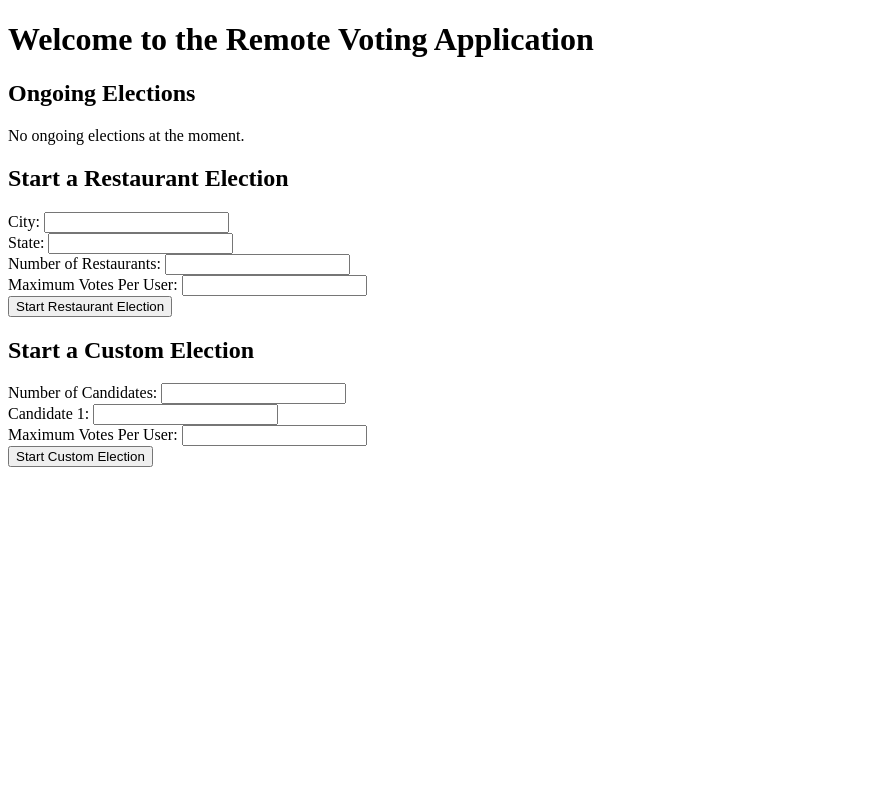
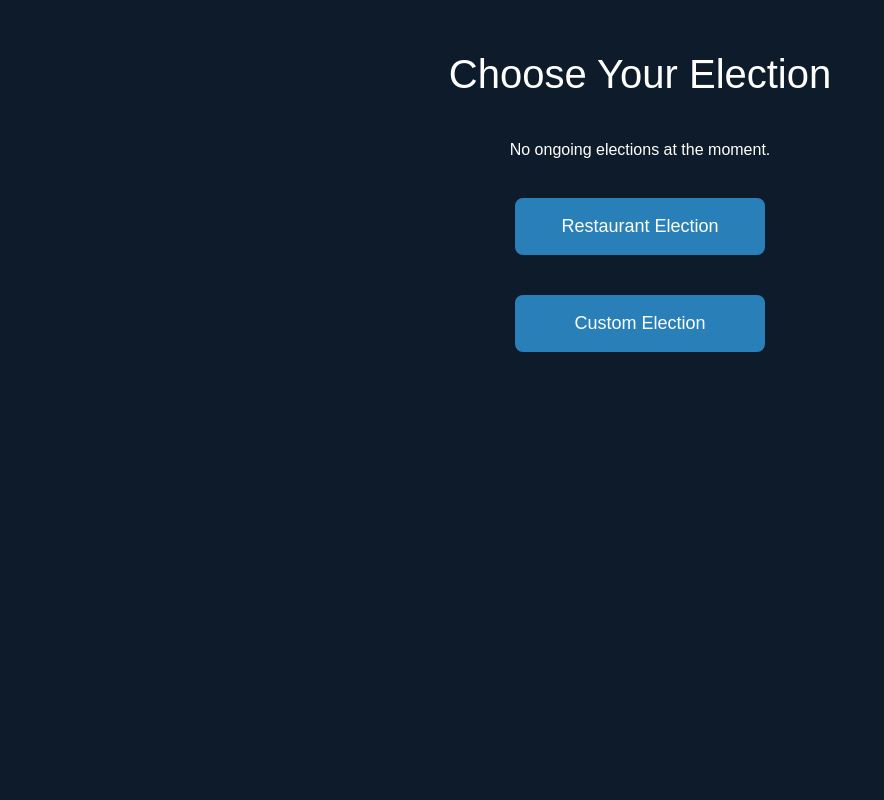
Before and after one commit to abarber7/2024-EveryVoter-A-Team, a Flask app: page / in a window 1280 px wide. Shown: the whole page, without its empty margins (0-884 px from the left). Run offline with Flask 3, Linux system fonts and the light colour scheme; parts of the project's set-up code (start-up, migrations or seed data) failed here and were passed over; some libraries are stand-ins or nearby versions.

Commit message:
Major overhaul

```diff
--- a/application.py
+++ b/application.py
@@ -1,3 +1,5 @@
+# application.py
+
 import warnings
 
 # Suppress specific Pydantic UserWarnings
@@ -24,12 +26,11 @@ from elevenlabs.client import ElevenLabs
 from flask_sqlalchemy import SQLAlchemy
 from flask_migrate import Migrate
 from sqlalchemy.exc import SQLAlchemyError
-from sqlalchemy import create_engine, text
+from sqlalchemy import text
 import difflib
 import openai
 from io import BytesIO
 import os
-#from models.models import Election, Candidate, Vote
 
 app = Flask(__name__)
 app.secret_key = 'your_secret_key'
@@ -50,7 +51,7 @@ def load_env_vars():
     return api_key, elevenlabs_api_key, db_connection_string
 
 # Load environment variables
-api_key, elevenlabs_api_key, db_connection_string= load_env_vars()
+api_key, elevenlabs_api_key, db_connection_string = load_env_vars()
 app.config['SQLALCHEMY_DATABASE_URI'] = db_connection_string
 app.config['SQLALCHEMY_TRACK_MODIFICATIONS'] = False  # Disable modification tracking
 
@@ -64,9 +65,9 @@ from models.models import Election, Candidate, Vote
 def test_db_connection_on_startup():
     try:
         with app.app_context():  # Ensure the app context is available
-            result = db.session.execute(text("SELECT @@version"))
+            result = db.session.execute(text("SELECT 1"))
             version_info = result.fetchone()
-            print(f"Database version: {version_info[0]}")
+            print(f"Database connection successful: {version_info[0]}")
     except SQLAlchemyError as e:
         print(f"Error occurred during startup DB connection test: {str(e)}")
 
@@ -78,9 +79,9 @@ test_db_connection_on_startup()
 def test_db_connection():
     try:
         # Execute a simple query to test the connection
-        result = db.session.execute(text("SELECT @@version"))
+        result = db.session.execute(text("SELECT 1"))
         version_info = result.fetchone()
-        return f"Database version: {version_info[0]}"
+        return f"Database connection successful: {version_info[0]}"
     except SQLAlchemyError as e:
         return f"Error occurred: {str(e)}", 500
 
@@ -149,8 +150,8 @@ def get_restaurant_candidates(number_of_restaurants, city, state):
     return response.content.strip().split("\n")[:number_of_restaurants]
 
 # Start a new election
-def start_election(candidates, max_votes, election_type):
-    election = Election(election_type=election_type, max_votes=max_votes)
+def start_election(candidates, max_votes, election_type, election_name):
+    election = Election(election_name=election_name, election_type=election_type, max_votes=max_votes)
     db.session.add(election)
     db.session.commit()
 
@@ -161,31 +162,45 @@ def start_election(candidates, max_votes, election_type):
 
     return election.id
 
-# Route for starting a restaurant election
-@app.route("/start_restaurant_election", methods=["POST"])
-def start_restaurant_election():
-    city = request.form.get('city')
-    state = request.form.get('state')
-    number_of_restaurants = int(request.form.get('number_of_restaurants'))
-    max_votes = int(request.form.get('max_votes'))
+# Route for displaying the restaurant election setup page
+@app.route("/setup_restaurant_election", methods=["GET", "POST"])
+def setup_restaurant_election():
+    if request.method == "POST":
+        city = request.form.get('city')
+        state = request.form.get('state')
+        number_of_restaurants = int(request.form.get('number_of_restaurants'))
+        max_votes = int(request.form.get('max_votes'))
+        election_name = request.form.get('election_name')
 
-    candidates = get_restaurant_candidates(number_of_restaurants, city, state)
-    election_id = start_election(candidates, max_votes, election_type="restaurant")
-    flash(f"Restaurant election started with ID {election_id}.", "info")
+        candidates = get_restaurant_candidates(number_of_restaurants, city, state)
+        election_id = start_election(candidates, max_votes, election_type="restaurant", election_name=election_name)
+        flash(f"Restaurant election '{election_name}' started with ID {election_id}.", "info")
 
-    return redirect(url_for("index"))
+        return redirect(url_for("index"))
+    else:
+        return render_template("restaurant_election.html")
 
-# Route for starting a custom election
-@app.route("/start_custom_election", methods=["POST"])
-def start_custom_election():
-    number_of_candidates = int(request.form.get('number_of_custom_candidates'))
-    max_votes = int(request.form.get('max_votes_custom'))
-    candidates = [request.form.get(f"candidate_{i+1}") for i in range(number_of_candidates)]
+# Route for displaying the custom election setup page
+@app.route("/setup_custom_election", methods=["GET", "POST"])
+def setup_custom_election():
+    if request.method == "POST":
+        max_votes = int(request.form.get('max_votes_custom'))
+        election_name = request.form.get('election_name')
+        candidate_names = request.form.getlist('candidate_names[]')
 
-    election_id = start_election(candidates, max_votes, election_type="custom")
-    flash(f"Custom election started with ID {election_id}.", "info")
+        # Remove empty candidate names
+        candidates = [name for name in candidate_names if name.strip() != ""]
 
-    return redirect(url_for("index"))
+        if not candidates:
+            flash("Please enter at least one candidate.", "error")
+            return redirect(url_for("setup_custom_election"))
+
+        election_id = start_election(candidates, max_votes, election_type="custom", election_name=election_name)
+        flash(f"Custom election '{election_name}' started with ID {election_id}.", "info")
+
+        return redirect(url_for("index"))
+    else:
+        return render_template("custom_election.html")
 
 # Process voice voting (Whisper API)
 @app.route("/process_audio", methods=["POST"])
@@ -245,7 +260,7 @@ def results(election_id):
         for candidate in election.candidates
     }
 
-    return render_template("results.html", results=results_percentage)
+    return render_template("results.html", results=results_percentage, election_name=election.election_name)
 
 # Main route to display voting options
 @app.route("/", methods=["GET", "POST"])
--- a/models/models.py
+++ b/models/models.py
@@ -5,6 +5,7 @@ class Election(db.Model):
     __tablename__ = 'elections'
 
     id = db.Column(db.Integer, primary_key=True)
+    election_name = db.Column(db.String(100), nullable=False, unique=True)  # Unique election name
     election_type = db.Column(db.String(50), nullable=False)
     max_votes = db.Column(db.Integer, nullable=False)
     status = db.Column(db.String(20), default='ongoing')  # Options: 'ongoing', 'ended'
--- a/templates/base.html
+++ b/templates/base.html
@@ -5,7 +5,7 @@
     <meta name="viewport" content="width=device-width, initial-scale=1.0">
     <title>{% block title %}EveryVoter{% endblock %}</title>
 
-    <!-- Bootstrap CSS (Consider using a CDN for performance) -->
+    <!-- Bootstrap CSS (using CDN for performance) -->
     <link href="https://stackpath.bootstrapcdn.com/bootstrap/4.5.2/css/bootstrap.min.css" rel="stylesheet">
 
     <!-- Custom CSS -->
@@ -14,30 +14,26 @@
     <!-- FontAwesome -->
     <script defer src="https://cdn.jsdelivr.net/npm/@fortawesome/fontawesome-free/js/all.min.js"></script>
 
-    <!-- JavaScript for shooting stars (defer to avoid render blocking) -->
-    <script defer src="{{ url_for('static', filename='shooting-stars.js') }}"></script>
-
-    <!-- String Similarity Library (deferred for non-essential scripts) -->
-    <script defer src="https://cdn.jsdelivr.net/npm/string-similarity@4.0.4/umd/string-similarity.min.js"></script>
-
-    <div class="shooting-stars"></div>
-    <!-- Extra Styles Block -->
+    <!-- Shooting Stars (only load in specific pages if needed) -->
     {% block extra_styles %}
     {% endblock %}
 </head>
 <body>
-    <!-- Pre-Content Block (e.g., background layers, back buttons) -->
+
+    <!-- Pre-Content Block (background layers, navigation buttons, etc.) -->
     {% block pre_content %}
     {% endblock %}
 
     <!-- Flash Messages -->
     {% with messages = get_flashed_messages(with_categories=true) %}
       {% if messages %}
-        {% for category, message in messages %}
-          <div class="alert alert-{{ category }} text-center" role="alert">
-            {{ message }}
-          </div>
-        {% endfor %}
+        <div class="container mt-2">
+          {% for category, message in messages %}
+            <div class="alert alert-{{ category }} text-center" role="alert">
+              {{ message }}
+            </div>
+          {% endfor %}
+        </div>
       {% endif %}
     {% endwith %}
 
@@ -47,19 +43,23 @@
         {% endblock %}
     </div>
 
-    <!-- Add election ID to JavaScript context if available -->
+    <!-- Optional Election ID for JS context -->
     {% if election_id %}
     <script>
         window.election_id = "{{ election_id }}";
     </script>
     {% endif %}
 
-    <!-- Extra Scripts Block -->
+    <!-- Extra Scripts Block (for adding page-specific scripts) -->
     {% block extra_scripts %}
     {% endblock %}
 
     <!-- Bootstrap JS and Dependencies (defer for non-essential scripts) -->
     <script defer src="https://code.jquery.com/jquery-3.5.1.slim.min.js" crossorigin="anonymous"></script>
     <script defer src="https://cdn.jsdelivr.net/npm/bootstrap@4.5.2/dist/js/bootstrap.bundle.min.js" crossorigin="anonymous"></script>
+
+    <!-- Optional Shooting Stars Script (load only if needed) -->
+    {% block shooting_stars %}
+    {% endblock %}
 </body>
 </html>
--- a/templates/index.html
+++ b/templates/index.html
@@ -1,62 +1,76 @@
-<!DOCTYPE html>
-<html lang="en">
-<head>
-    <meta charset="UTF-8">
-    <meta name="viewport" content="width=device-width, initial-scale=1.0">
-    <title>Remote Voting Application</title>
-</head>
-<body>
-    <h1>Welcome to the Remote Voting Application</h1>
+{% extends "base.html" %}
 
-    <!-- Display ongoing elections -->
-    <h2>Ongoing Elections</h2>
+{% block title %}
+    Welcome to EveryVoter
+{% endblock %}
+
+{% block extra_styles %}
+<style>
+    .election-options {
+        display: flex;
+        flex-direction: column;
+        justify-content: flex-start; /* Align content to the top */
+        align-items: center;
+        height: 100vh; /* Full screen height */
+        padding-top: 50px; /* Adjust padding to control the space from the top */
+    }
+
+    h1 {
+        margin-bottom: 40px;
+        font-size: 2.5em;
+        text-align: center;
+    }
+
+    .election-button {
+        margin: 20px;
+        padding: 15px 30px;
+        font-size: 18px;
+        color: white;
+        background-color: #2980b9; /* Blue button */
+        border: none;
+        border-radius: 8px;
+        cursor: pointer;
+        transition: background-color 0.3s ease;
+        width: 250px;
+        text-align: center;
+    }
+
+    .election-button:hover {
+        background-color: #3498db; /* Lighter blue on hover */
+    }
+
+    .election-dropdown {
+        margin-bottom: 40px;
+        font-size: 18px;
+        padding: 10px;
+        width: 300px;
+    }
+</style>
+{% endblock %}
+
+{% block content %}
+<div class="election-options">
+    <h1>Choose Your Election</h1>
+
+    <!-- Dropdown for Ongoing Elections -->
     {% if elections %}
-        <ul>
+        <select class="election-dropdown" onchange="location = this.value;">
+            <option value="" disabled selected>View Ongoing Elections</option>
             {% for election in elections %}
-                <li>
-                    Election ID: {{ election.id }} - Type: {{ election.election_type }}
-                    <a href="{{ url_for('results', election_id=election.id) }}">View Results</a>
-                </li>
+                <option value="{{ url_for('results', election_id=election.id) }}">{{ election.election_name }}</option>
             {% endfor %}
-        </ul>
+        </select>
     {% else %}
         <p>No ongoing elections at the moment.</p>
     {% endif %}
 
-    <!-- Form to start a restaurant election -->
-    <h2>Start a Restaurant Election</h2>
-    <form action="{{ url_for('start_restaurant_election') }}" method="POST">
-        <label for="city">City:</label>
-        <input type="text" name="city" id="city" required><br>
+    <!-- Buttons for creating new elections -->
+    <a href="{{ url_for('setup_restaurant_election') }}">
+        <button class="election-button">Restaurant Election</button>
+    </a>
 
-        <label for="state">State:</label>
-        <input type="text" name="state" id="state" required><br>
-
-        <label for="number_of_restaurants">Number of Restaurants:</label>
-        <input type="number" name="number_of_restaurants" id="number_of_restaurants" min="1" required><br>
-
-        <label for="max_votes">Maximum Votes Per User:</label>
-        <input type="number" name="max_votes" id="max_votes" min="1" required><br>
-
-        <button type="submit">Start Restaurant Election</button>
-    </form>
-
-    <!-- Form to start a custom election -->
-    <h2>Start a Custom Election</h2>
-    <form action="{{ url_for('start_custom_election') }}" method="POST">
-        <label for="number_of_custom_candidates">Number of Candidates:</label>
-        <input type="number" name="number_of_custom_candidates" id="number_of_custom_candidates" min="1" required><br>
-
-        <!-- Dynamically create fields for candidate names -->
-        <label for="candidate_1">Candidate 1:</label>
-        <input type="text" name="candidate_1" id="candidate_1" required><br>
-
-        <!-- Add more candidate input fields as necessary -->
-
-        <label for="max_votes_custom">Maximum Votes Per User:</label>
-        <input type="number" name="max_votes_custom" id="max_votes_custom" min="1" required><br>
-
-        <button type="submit">Start Custom Election</button>
-    </form>
-</body>
-</html>
+    <a href="{{ url_for('setup_custom_election') }}">
+        <button class="election-button">Custom Election</button>
+    </a>
+</div>
+{% endblock %}
```
Also changed, not shown: migrations/versions/1454d350ca40_update_election_table_to_include_.py (added, +32 -0 lines), templates/create_election.html (+58 -85 lines), templates/custom_election.html (added, +49 -0 lines), templates/restaurant_election.html (added, +30 -0 lines), templates/results.html (+18 -33 lines).
